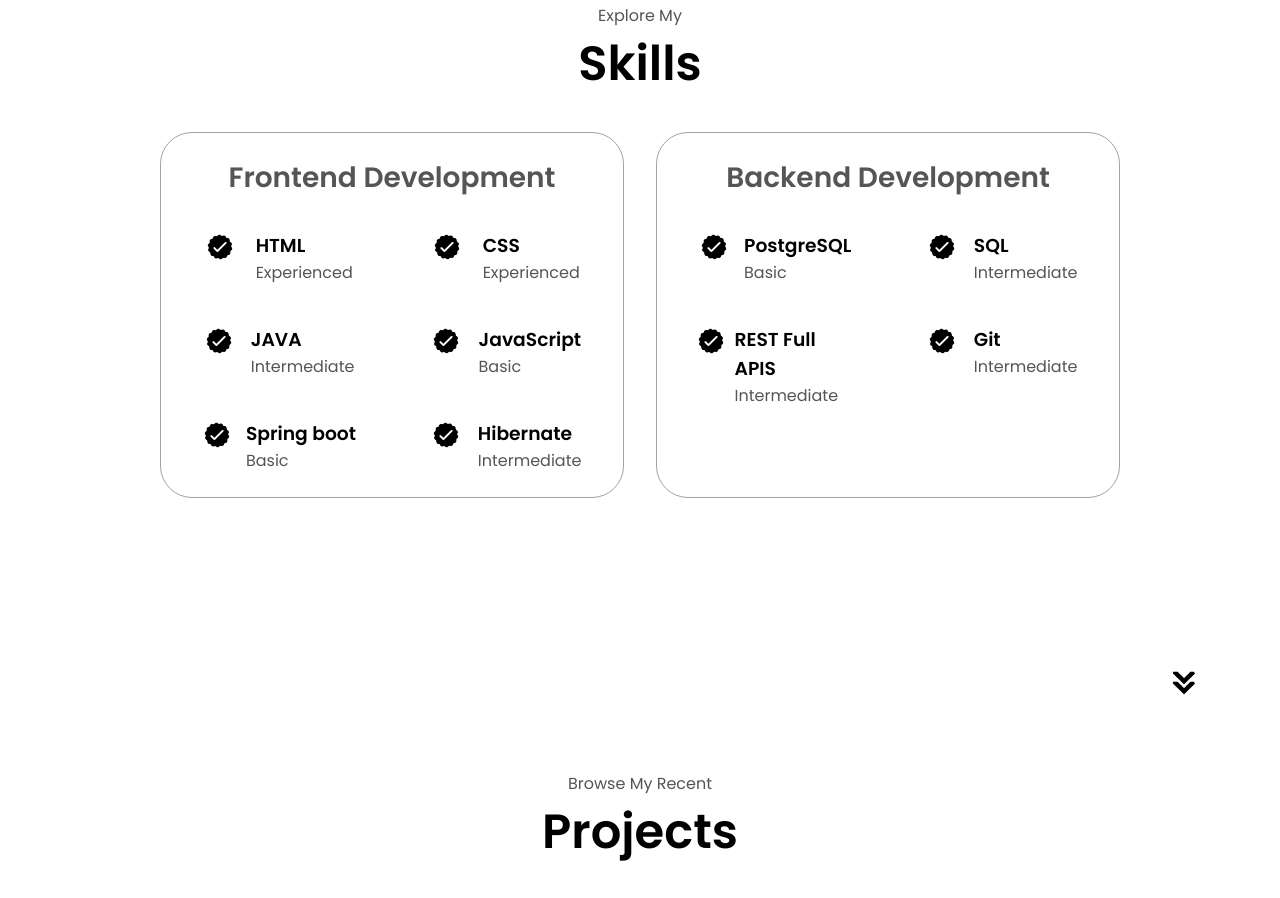
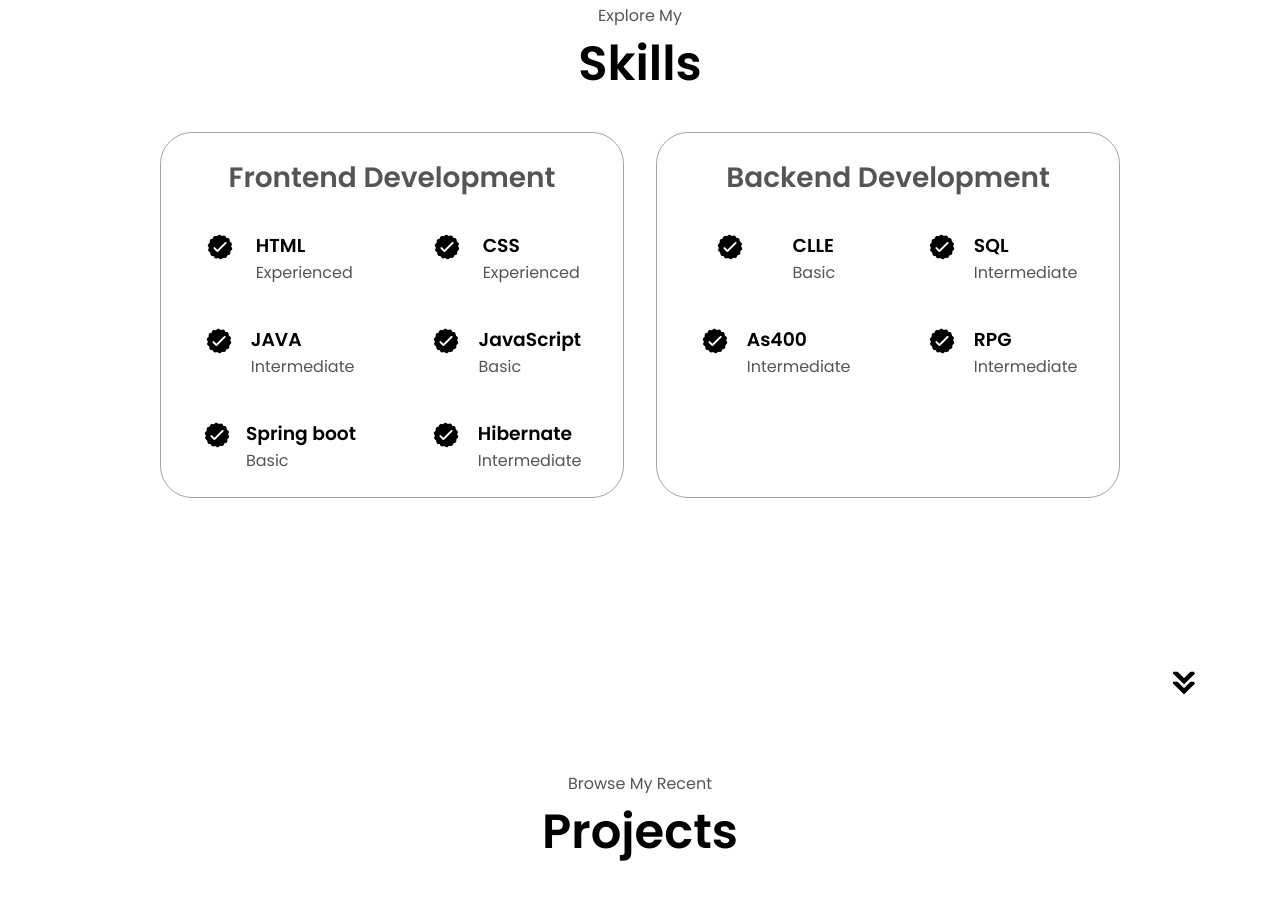
Before and after one commit to Hussain-ksmd/hussain.github.io, a plain HTML site: page index.html in a window 1280 px wide. Shown: the part 1693-2591 px from the top of the page. Drawn offline with Linux system fonts and the light colour scheme.

Commit message:
Update index.html

```diff
--- a/index.html
+++ b/index.html
@@ -207,7 +207,7 @@
                   class="icon"
                 />
                 <div>
-                  <h3>PostgreSQL</h3>
+                  <h3>CLLE</h3>
                   <p>Basic</p>
                 </div>
               </article>
@@ -229,7 +229,7 @@
                   class="icon"
                 />
                 <div>
-                  <h3>REST Full APIS</h3>
+                  <h3>As400</h3>
                   <p>Intermediate</p>
                 </div>
               </article>
@@ -240,7 +240,7 @@
                   class="icon"
                 />
                 <div>
-                  <h3>Git</h3>
+                  <h3>RPG</h3>
                   <p>Intermediate</p>
                 </div>
               </article>
```
